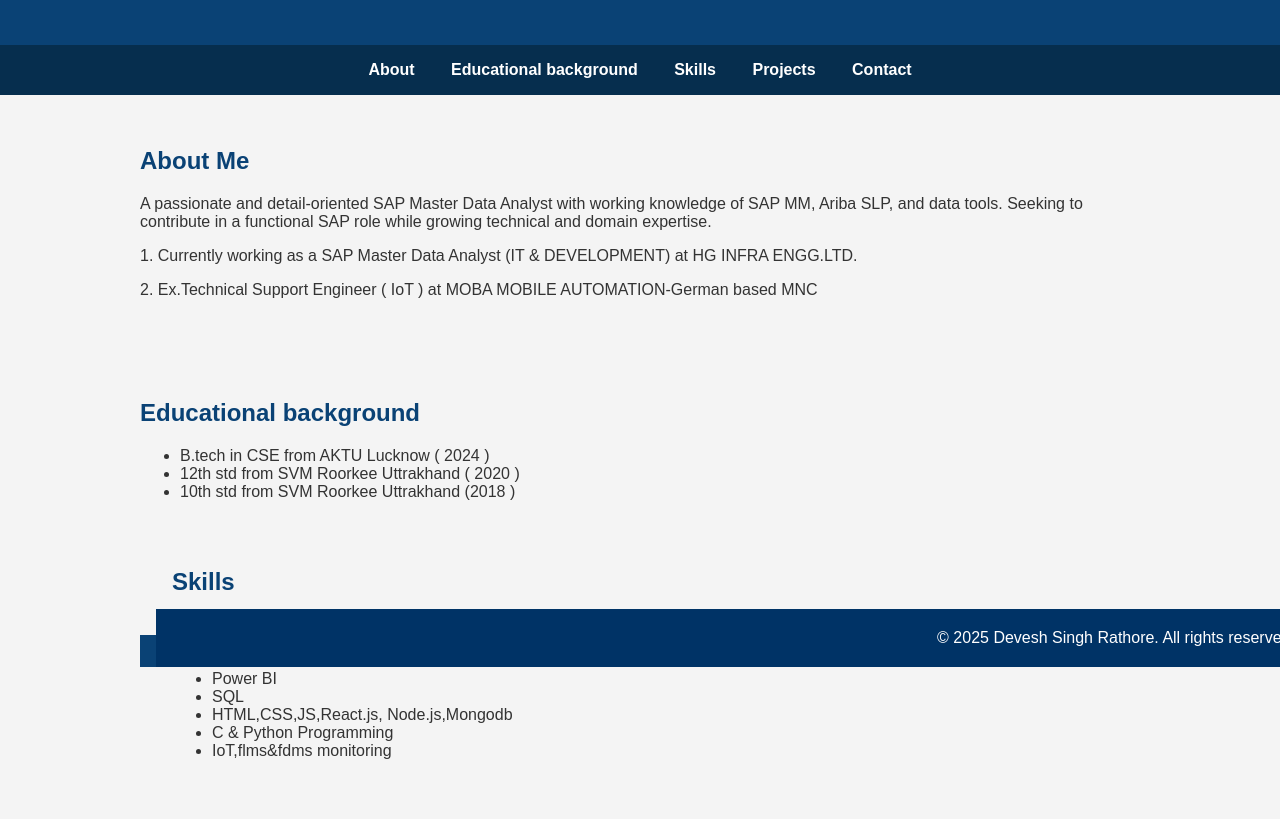
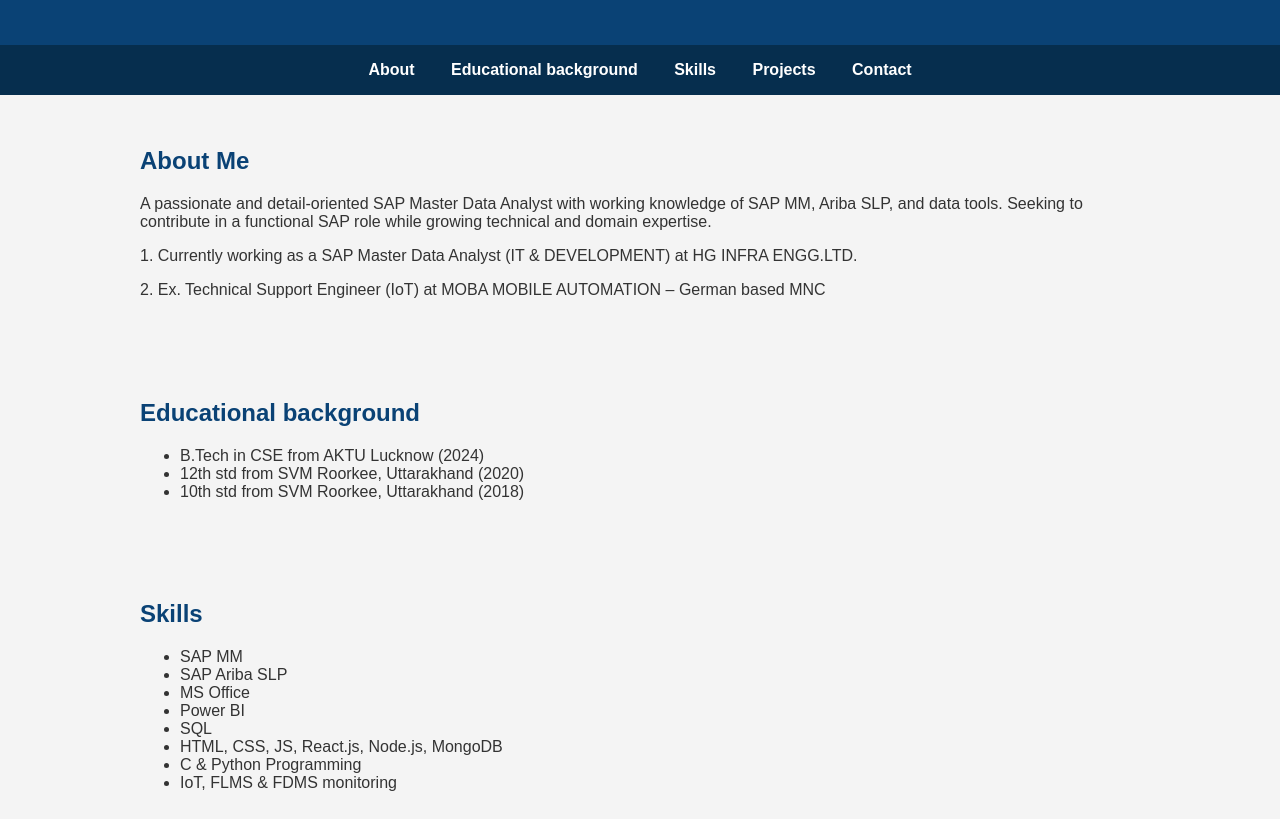
Before and after one commit to Deveshsrathore/Devesh-S-Rathore, a plain HTML site: page index.html in a window 1280 px wide. Shown: the part 133-952 px from the top of the page. Drawn offline with Linux system fonts and the light colour scheme.

Commit message:
Update index.html
Signed-off-by: Devesh S Rathore <deveshrke2002@gmail.com>

```diff
--- a/index.html
+++ b/index.html
@@ -38,13 +38,12 @@
       color: #0a4275;
     }
     footer {
-      background-color: #0a4275;
+      background-color: #003366;
       color: white;
       text-align: center;
-      padding: 1rem;
-      position: fixed;
-      bottom: 0;
+      padding: 20px 0;
       width: 100%;
+      position: relative;
     }
   </style>
 </head>
@@ -56,7 +55,7 @@
 
   <nav>
     <a href="#about">About</a>
-    <a href="#educational background">Educational background </a>
+    <a href="#educational background">Educational background</a>
     <a href="#skills">Skills</a>
     <a href="#projects">Projects</a>
     <a href="#contact">Contact</a>
@@ -64,31 +63,32 @@
 
   <section id="about">
     <h2>About Me</h2>
-    <P>A passionate and detail-oriented SAP Master Data Analyst with working knowledge of SAP MM, Ariba SLP, and data tools.
-      Seeking to contribute in a functional SAP role while growing technical and domain expertise.</P>
+    <p>A passionate and detail-oriented SAP Master Data Analyst with working knowledge of SAP MM, Ariba SLP, and data tools.
+      Seeking to contribute in a functional SAP role while growing technical and domain expertise.</p>
+    <p>1. Currently working as a SAP Master Data Analyst (IT & DEVELOPMENT) at HG INFRA ENGG.LTD.</p>
+    <p>2. Ex. Technical Support Engineer (IoT) at MOBA MOBILE AUTOMATION – German based MNC</p>
+  </section>
 
-    <p>1. Currently working as a SAP Master Data Analyst (IT & DEVELOPMENT) at HG INFRA ENGG.LTD.</p>
-    <p>2. Ex.Technical Support Engineer ( IoT ) at MOBA MOBILE AUTOMATION-German based MNC</p>
-  </section>
   <section id="educational background">
     <h2>Educational background</h2>
     <ul>
-    <li>B.tech in CSE from AKTU Lucknow ( 2024 ) </li>
-    <li>12th std from SVM Roorkee Uttrakhand ( 2020 ) </li>
-    <li>10th std from SVM Roorkee Uttrakhand (2018 ) </li>
+      <li>B.Tech in CSE from AKTU Lucknow (2024)</li>
+      <li>12th std from SVM Roorkee, Uttarakhand (2020)</li>
+      <li>10th std from SVM Roorkee, Uttarakhand (2018)</li>
     </ul>
+  </section>
 
   <section id="skills">
     <h2>Skills</h2>
     <ul>
       <li>SAP MM</li>
       <li>SAP Ariba SLP</li>
-      <li>Ms office</li>
+      <li>MS Office</li>
       <li>Power BI</li>
       <li>SQL</li>
-      <li>HTML,CSS,JS,React.js, Node.js,Mongodb</li>
+      <li>HTML, CSS, JS, React.js, Node.js, MongoDB</li>
       <li>C & Python Programming</li>
-      <li>IoT,flms&fdms monitoring</li>
+      <li>IoT, FLMS & FDMS monitoring</li>
     </ul>
   </section>
 
@@ -108,9 +108,7 @@
   </section>
 
   <footer>
-    <footer style="width: 150%; background-color: #003366; color: white; text-align: center; padding: 20px 0;">
-  © 2025 Devesh Singh Rathore. All rights reserved.
-</footer>
-
+    © 2025 Devesh Singh Rathore. All rights reserved.
+  </footer>
 </body>
 </html>
```
